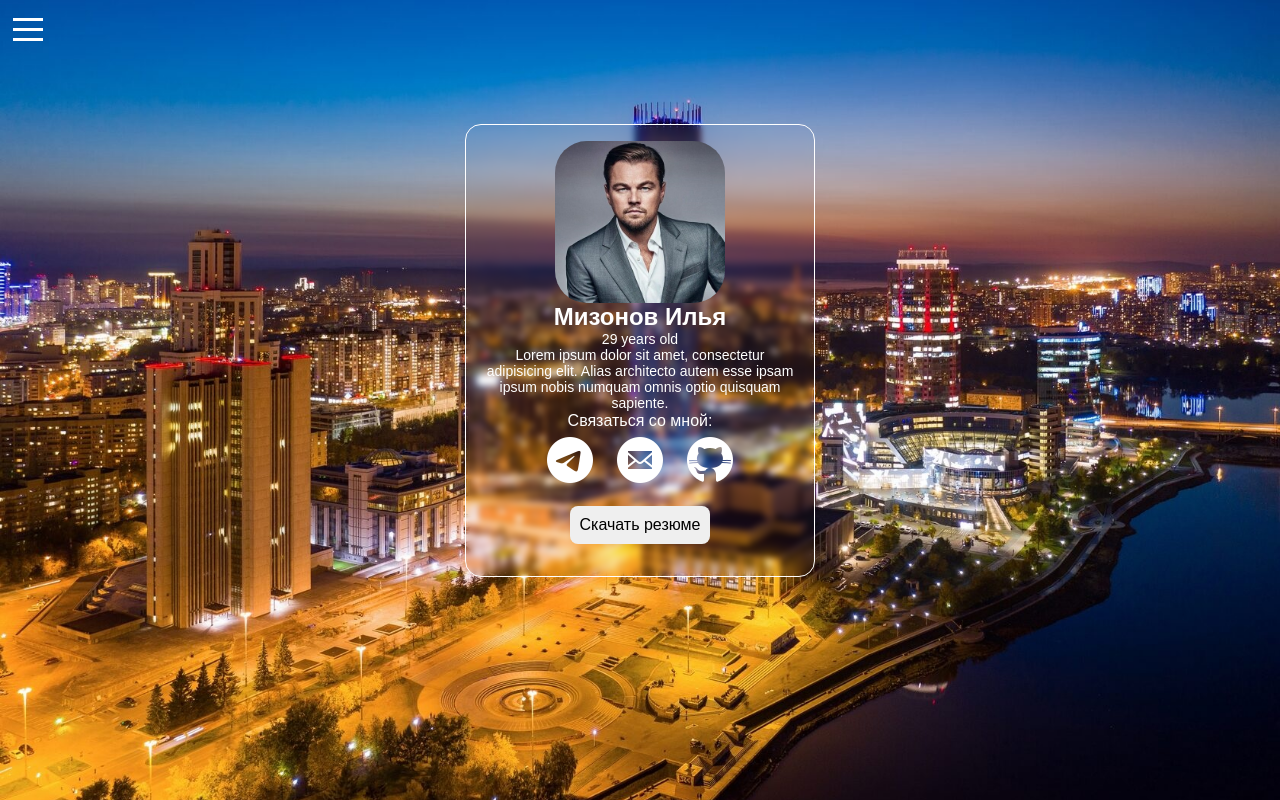
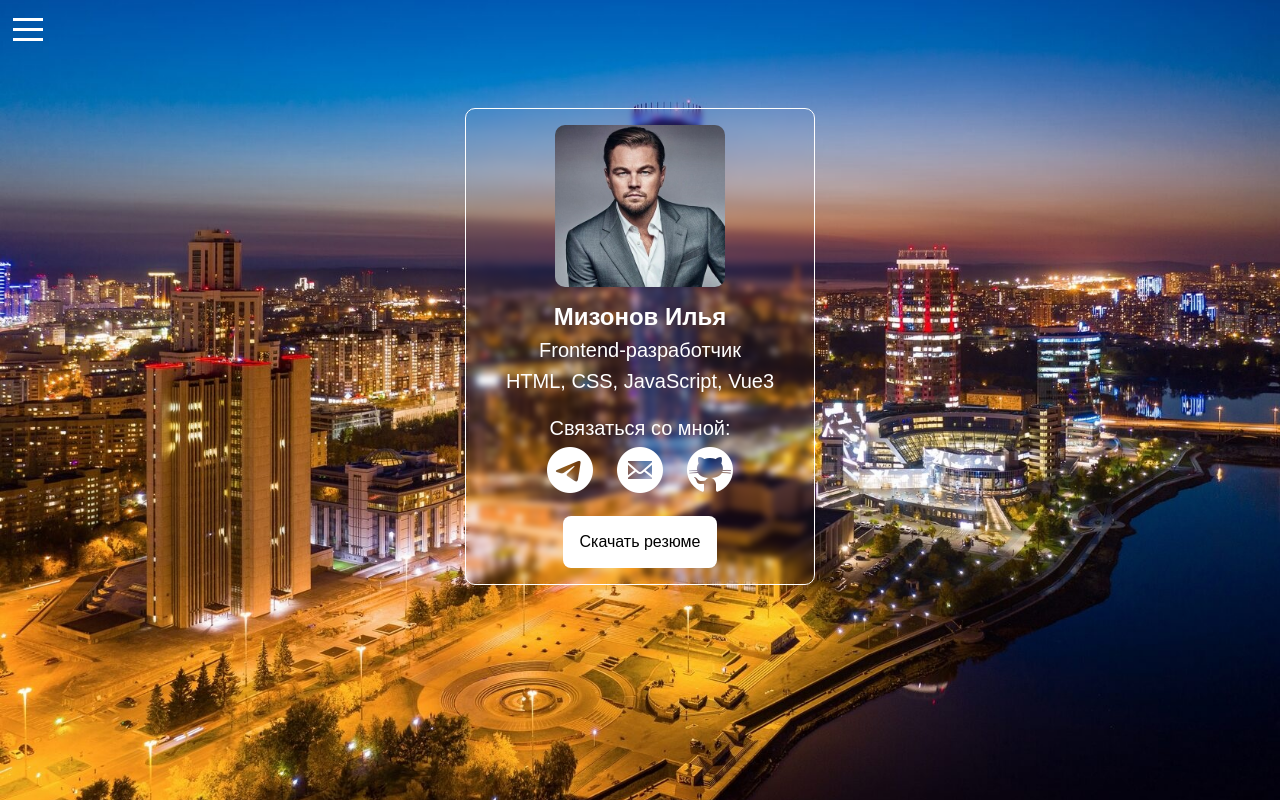
Before and after one commit to mizonov-iv/portfolio, a Vue app: page / in a window 1280 px wide. Built offline with nearby package versions, Linux system fonts and the light colour scheme; a web font is replaced by a local one.

Commit message:
main view update

```diff
--- /dev/null
+++ b/src/components/Button.vue
@@ -0,0 +1,33 @@
+<template>
+  <button class="button">{{ props.title }}</button>
+</template>
+
+<script setup>
+const props = defineProps(
+    {
+      title: String
+    }
+)
+</script>
+
+<style scoped>
+/*Кнопка*/
+.button {
+  display: block;
+  margin: 0 auto;
+  padding: 1rem;
+  border-radius: 8px;
+  background: #FFFFFF;
+  color: #000000;
+  border: 1px solid transparent;
+  cursor: pointer;
+  transition: all .3s;
+}
+
+.button:hover {
+  backdrop-filter: blur(3px);
+  background: transparent;
+  border: 1px solid #FFFFFF;
+  color: #FFFFFF;
+}
+</style>
--- a/src/components/Dropdown.vue
+++ b/src/components/Dropdown.vue
@@ -1,67 +1,53 @@
 <template>
-  <div class="dropdown-wrapper" @click.self="isOpen = !isOpen">
-    <p>{{props.title}}</p>
-    <svg viewBox="0 0 1030 638" width="10">
-      <path d="M1017 68L541 626q-11 12-26 12t-26-12L13 68Q-3 49 6 24.5T39 0h952q24 0 33 24.5t-7 43.5z" fill="#FFF"></path>
-    </svg>
-    <transition name="fade" appear>
-      <div class="sub-menu" v-if="isOpen">
-        <div v-for="(item, i) in props.items" :key="i" class="menu-item">
-          <p>{{ item.title }}</p>
-        </div>
-      </div>
-    </transition>
+  <div class="dropdown" @click="isOpen = !isOpen">
+    <div class="dropdown__title">
+      <p>Dropdown Title</p>
+      <svg viewBox="0 0 1030 638" width="10">
+        <path d="M1017 68L541 626q-11 12-26 12t-26-12L13 68Q-3 49 6 24.5T39 0h952q24 0 33 24.5t-7 43.5z" fill="#FFF"></path>
+      </svg>
+    </div>
+    <ul class="dropdown__list" v-show="isOpen">
+      <li class="dropdown__item" v-for="item in items" :key="item">
+        {{ item.name }}
+      </li>
+    </ul>
   </div>
 </template>
 
 <script setup>
-import {ref} from "vue";
-
-const props = defineProps({
-  items: Array,
-  title: String
-})
+import {ref} from "vue"
 
 const isOpen = ref(false)
 
+const items = ref([
+  {
+    name: "Item 1"
+  },
+  {
+    name: "Item 2"
+  },
+  {
+    name: "Item 3"
+  },
+])
 </script>
 
-<style>
-.dropdown-wrapper {
-  cursor: pointer;
-  color: #FFF;
-  padding: 10px 20px;
-  position: relative;
-  border-bottom: 3px solid transparent;
-  display: flex;
-  transition: 0.4s;
+<style scoped>
+.dropdown {
+  backdrop-filter: blur(2px);
+  color: #FFFFFF;
 }
 
-.dropdown-wrapper svg {
-  width: 10px;
-  margin-left: 10px;
+.dropdown__title, .dropdown__item {
+  border: 1px solid #FFFFFF;
+  border-radius: 10px;
+  padding: 10px;
+  cursor: pointer;
+  margin-bottom: 8px;
 }
 
-.sub-menu {
-  position: absolute;
-  top: calc(100%);
-  left: 50%;
-  transform: translateX(-50%);
-  width: 100%;
-  backdrop-filter: blur(3px);
-}
-
-.menu-item {
-  padding: 10px 20px;
-}
-
-.fade-enter-active,
-.fade-leave-active {
-  transition: all .5s ease-out;
-}
-
-.fade-enter,
-.fade-leave-to {
-  opacity: 0;
+.dropdown__title {
+  display: flex;
+  justify-content: space-between;
 }
 </style>
--- a/src/components/Navbar.vue
+++ b/src/components/Navbar.vue
@@ -3,7 +3,7 @@
     <button
         class="burger"
         :class="{open: navIsOpen}"
-        @click.prevent="toggleNavBar"
+        @click="toggleNavBar"
     >
       <span></span>
       <span></span>
@@ -12,7 +12,7 @@
     <nav class="navigation" :class="{open: navIsOpen}">
       <ul class="nav-list">
         <li class="nav-list-item" v-for="link in navLinks" :key="link">
-          <router-link class="item-link" :to="link.path">
+          <router-link class="link" :to="link.path" @click="toggleNavBar">
             {{ link.name }}
           </router-link>
         </li>
--- a/src/router/index.js
+++ b/src/router/index.js
@@ -3,6 +3,7 @@ import HomeView from "../views/HomeView.vue"
 import SkillsView from "../views/SkillsView.vue"
 import PortfolioView from "../views/PortfolioView.vue";
 import ContactsView from "../views/ContactsView.vue";
+import ComponentsView from "../views/ComponentsView.vue"
 
 export const router = createRouter({
     history: createWebHistory(),
@@ -23,5 +24,9 @@ export const router = createRouter({
             path: "/contacts",
             component: ContactsView
         },
+        {
+            path: "/components",
+            component: ComponentsView
+        },
     ]
 })
--- a/src/style.scss
+++ b/src/style.scss
@@ -24,3 +24,9 @@ ul {
   background-repeat: no-repeat;
   background-size: cover;
 }
+
+.container {
+  max-width: 1440px;
+  margin: 0 auto;
+  padding: 0 15px;
+}
--- a/src/styles/mainView.css
+++ b/src/styles/mainView.css
@@ -1,86 +1,68 @@
-.main-wrapper {
-    display: flex;
-    flex-direction: column;
-    justify-content: center;
-}
-
+/*Домашняя страница*/
 .main-section {
     margin: 0 auto;
-    margin-top: 4rem;
+    margin-top: 3rem;
     padding: 1rem 0;
     max-width: 350px;
     display: flex;
     flex-direction: column;
     align-items: center;
     border: 1px solid #FFFFFF;
-    border-radius: 16px;
+    border-radius: 10px;
     backdrop-filter: blur(3px);
     color: #FFFFFF;
 }
 
-.card-wrapper > * {
+.main-section > * {
+    margin-bottom: 1rem;
+}
+
+.main-section__img {
+    max-width: 170px;
+    border-radius: 10px;
+}
+
+.main-section__text > * {
     margin-bottom: 8px;
 }
 
-.avatar {
-    display: block;
-    margin: 0 auto;
-    max-width: 170px;
-    border-radius: 32px;
-}
-
-.card-title {
+.main-section__title {
     text-align: center;
 }
 
-.card-text-thin {
-    display: block;
-    margin: 0 auto;
+.main-section__paragraph {
     text-align: center;
-    font-family: 'CodeNext-Thin', sans-serif;
-    font-size: 14px;
-    max-width: 90%;
+    font-size: 20px;
+    font-weight: 500;
 }
 
-.card-text-bold {
-    font-family: 'CodeNext-Bold', sans-serif;
-    text-align: center;
-}
-
-.contacts-list {
+.main-section__contacts-list {
     display: flex;
     list-style: none;
 }
 
-.contacts-list-item {
+.main-section__contacts-list-item {
     width: 60px;
     height: 60px;
     padding: 5px;
     border-radius: 8px;
 }
 
-.contacts-list-item:not(:last-child) {
+.main-section__contacts-list-item:not(:last-child) {
     margin-right: 10px;
 }
 
-.item-link {
+.link {
     cursor: pointer;
     text-decoration: none;
     color: #ffffff;
-    display: flex;
-    flex-direction: column;
-    justify-content: center;
-    align-items: center;
 }
 
-.item-img {
+.main-section__contacts-list-img {
     margin-bottom: 8px;
+    transition: all .3s;
 }
 
-.download-btn {
-    display: block;
-    margin: 16px auto;
-    padding: 10px;
-    border: none;
-    border-radius: 8px;
+.main-section__contacts-list-img:hover {
+    scale: 1.1;
 }
--- a/src/styles/navbar.css
+++ b/src/styles/navbar.css
@@ -69,6 +69,7 @@
     border-radius: 10px;
     backdrop-filter: blur(10px);
     cursor: pointer;
+    text-align: center;
 }
 
 .item-link {
--- a/src/styles/typography.css
+++ b/src/styles/typography.css
@@ -27,7 +27,7 @@ h1, h2 {
 }
 
 p {
-    font-family: 'CodeNext-Thin', sans-serif;
+    font-family: 'CodeNext-Regular', sans-serif;
 }
 
 .paragraph {
--- /dev/null
+++ b/src/views/ComponentsView.vue
@@ -0,0 +1,13 @@
+<template>
+  <section style="padding: 0 15px;">
+    <h1 style="color: #FFFFFF">Components View</h1>
+    <Dropdown/>
+  </section>
+</template>
+
+<script setup>
+import Dropdown from "../components/Dropdown.vue"
+</script>
+
+<style scoped>
+</style>
--- a/src/views/HomeView.vue
+++ b/src/views/HomeView.vue
@@ -1,29 +1,28 @@
 <template>
-  <div class="main-wrapper">
     <section class="main-section">
-      <header>
-        <img class="avatar" src="../assets/photo.jpg" alt="">
-        <h2 class="card-title">Мизонов Илья</h2>
-        <p class="card-text-thin">29 years old</p>
-        <p class="card-text-thin">Lorem ipsum dolor sit amet, consectetur adipisicing elit. Alias architecto autem esse ipsam ipsum nobis numquam omnis optio quisquam sapiente.</p>
-      </header>
-      <main>
-        <p class="card-text-bold">Связаться со мной:</p>
-        <ul class="contacts-list">
-          <li class="contacts-list-item" v-for="item in contacts" :key="item.id">
-            <a class="item-link" :href="item.url">
-              <img class="item-img" :src="`/src/assets/icons/${item.img_url}.png`" :alt="item.title">
+      <img class="main-section__img" src="../assets/photo.jpg" alt="photo">
+      <div class="main-section__text">
+        <h2 class="main-section__title">Мизонов Илья</h2>
+        <p class="main-section__paragraph">Frontend-разработчик</p>
+        <p class="main-section__paragraph">HTML, CSS, JavaScript, Vue3</p>
+      </div>
+      <div class="main-section__contacts">
+        <p class="main-section__paragraph">Связаться со мной:</p>
+        <ul class="main-section__contacts-list">
+          <li class="main-section__contacts-list-item" v-for="item in contacts" :key="item.id">
+            <a class="link main-section__link" :href="item.url">
+              <img class="main-section__contacts-list-img" :src="`/src/assets/icons/${item.img_url}.png`" :alt="item.title">
             </a>
           </li>
         </ul>
-        <button class="download-btn">Скачать резюме</button>
-      </main>
+      </div>
+      <Button :title="'Скачать резюме'"/>
     </section>
-  </div>
 </template>
 
 <script setup>
 import {ref} from "vue"
+import Button from "../components/Button.vue"
 
 const contacts = ref([
   {
@@ -45,5 +44,4 @@ const contacts = ref([
     url: ""
   },
 ])
-
 </script>
```
